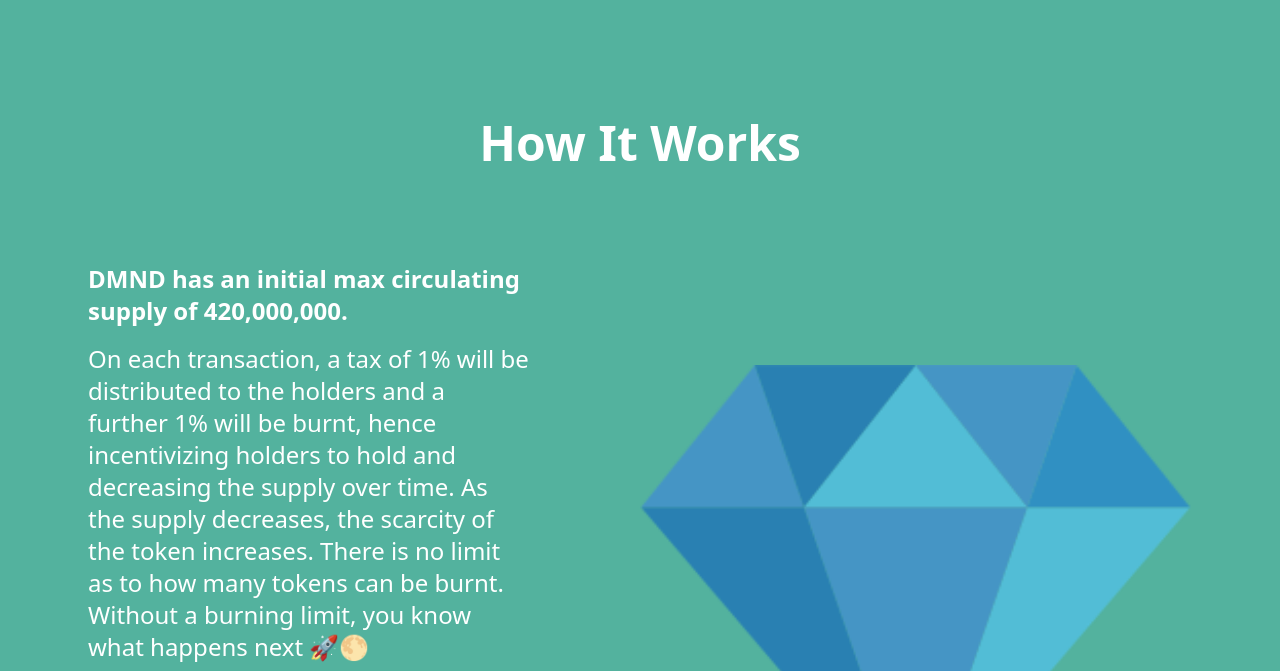
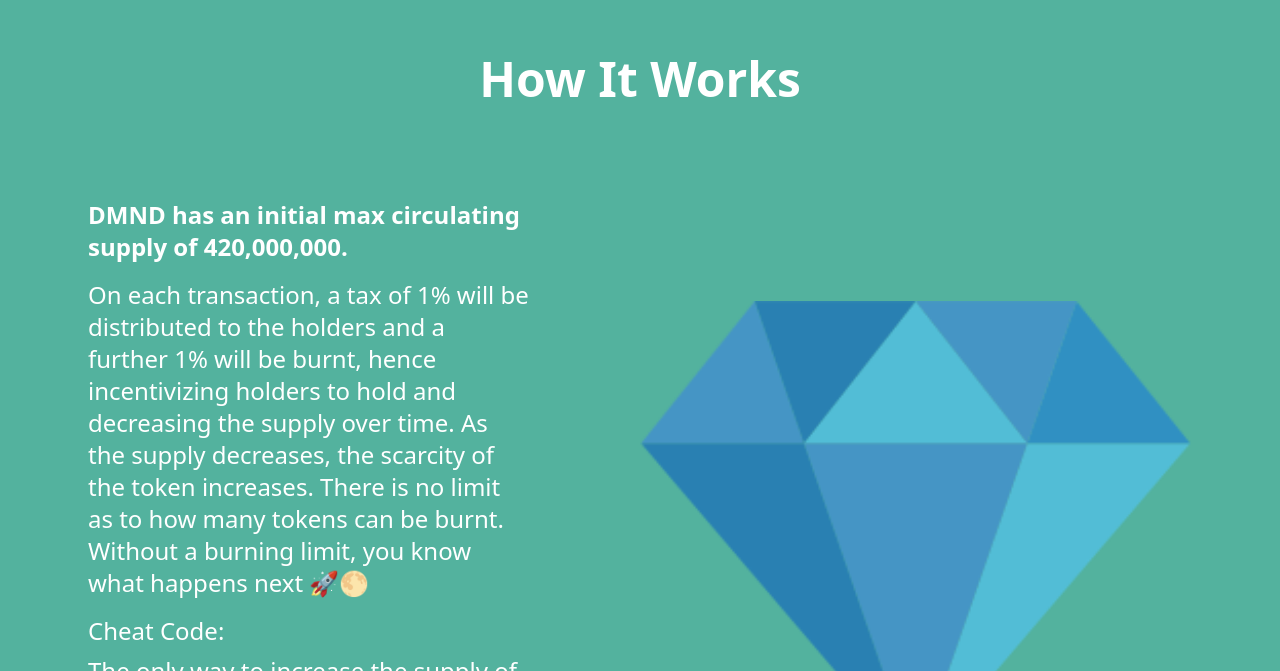
Before and after one commit to TylerJNewman/reduce-carbon, a Next.js app: page / in a window 1280 px wide. Shown: the part 2669-3340 px from the top of the page. Built offline with nearby package versions, Linux system fonts and the light colour scheme.

Commit message:
Slight ac slight adjustment to How It Works on Desktop view

```diff
--- a/components/How.js
+++ b/components/How.js
@@ -5,8 +5,8 @@ const How = () => {
   const {howRef} = useScroll()
 
   return (
-    <Section forwardedRef={howRef} style={{marginTop: '-100px'}}>
-      <div className="py-4 text-center mx-auto sm:px-6 lg:px-8">
+    <Section forwardedRef={howRef}>
+      <div className="py-4 text-center mx-auto sm:px-6 lg:px-8 -mt-16">
         <h3 className="block text-white font-bold py-8 md:pb-24">
           How It Works
         </h3>
```
